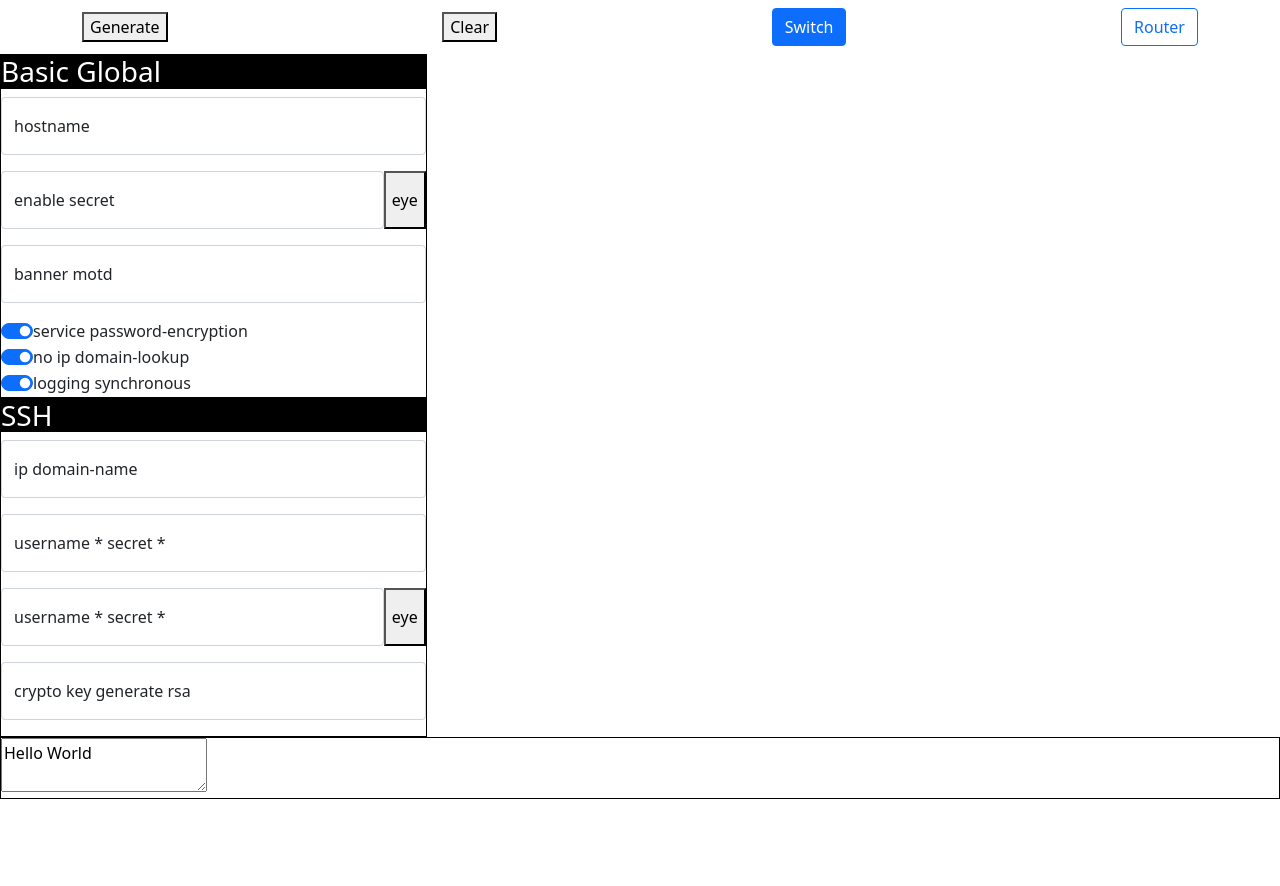
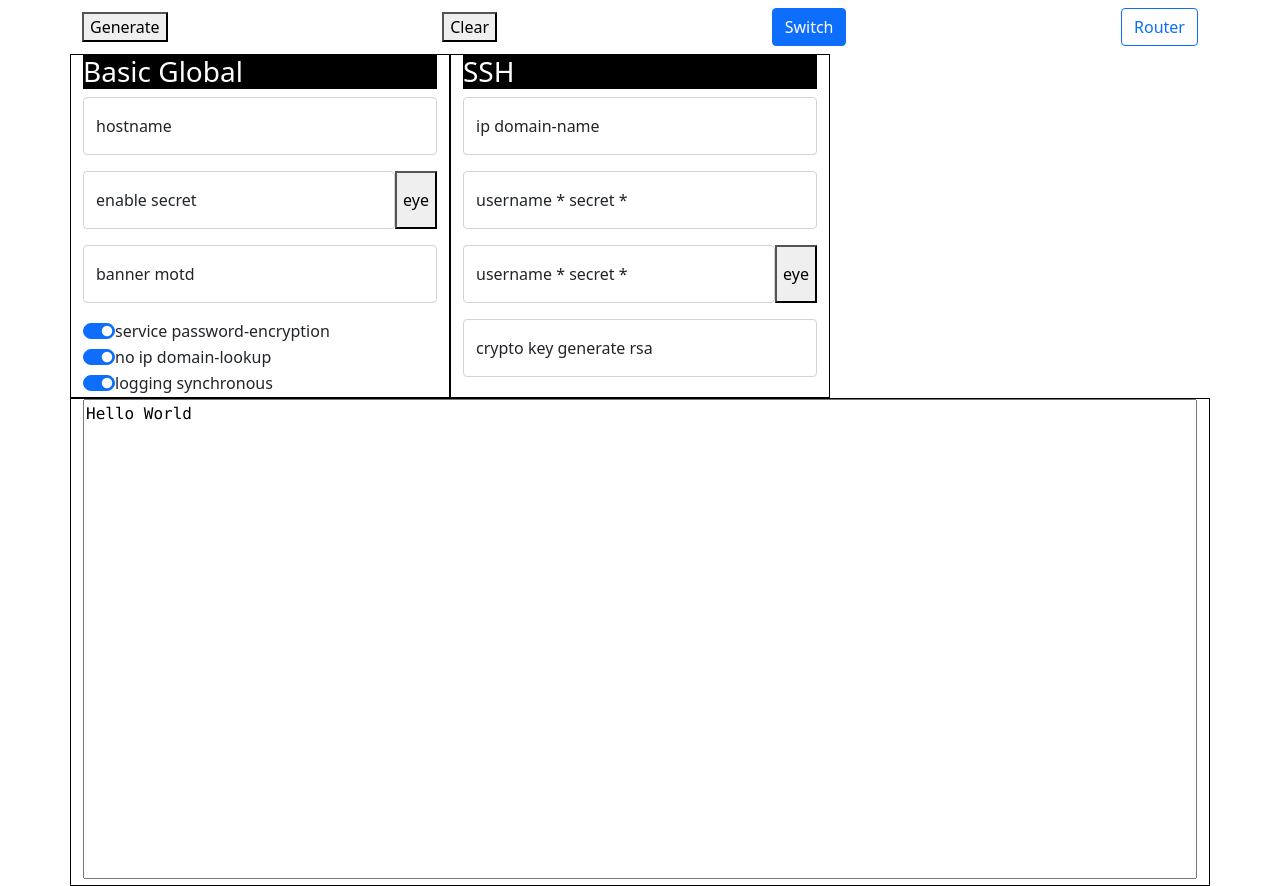
Before and after one commit to JCPedroza/cisco-config, a website: page index.html in a window 1280 px wide. Before the commit the page ends 800 px from the top, so only its background shows below. Drawn offline with Linux system fonts and the light colour scheme.

Commit message:
Now using Bootstrap containers, rows, and columns.

```diff
--- a/index.html
+++ b/index.html
@@ -38,6 +38,7 @@
     <main>
       <!-- Bootstrap floating labels require input->label order and placeholder attribute. -->
 
+      <div class="container"><div class="row">
       <form class="col-12 col-md-6 col-lg-4 form-section">
         <div class="form-section-header">
           <h3>Basic Global</h3>
@@ -95,8 +96,10 @@
       </form>
 
       <form class="col-12 form-section">
-        <textarea id="output-text" readonly>Hello World</textarea>
+        <textarea id="output-text" class="font-monospace" readonly>Hello World</textarea>
       </form>
+
+      </div></div>
     </main>
   </body>
 </html>
--- a/scripts/config-generator.js
+++ b/scripts/config-generator.js
@@ -11,15 +11,14 @@
     basicGlobal
   ];
 
-  const getRadioIsDevice = () => {
+  const deviceType = () => {
     const selected = document.querySelector('input[name="options"]:checked');
     return selected.value;
   };
 
   const generateConfig = () => {
-    return commandBlocks.reduce((configRender, block) => {
-      return configRender + block.render() + '\n';
-    }, '');
+    const reducer = (tail, block) => tail + block.render(deviceType()) + '\n';
+    return commandBlocks.reduce(reducer, '');
   };
 
   const setOutputText = () => {
@@ -27,7 +26,6 @@
   };
 
   const clearOutputText = () => {
-    console.log(getRadioIsDevice());  // debug
     outputText.value = '';
   };
 
--- a/styles/main.css
+++ b/styles/main.css
@@ -1,3 +1,9 @@
+textarea {
+  width: 100%;
+  height: 30rem;
+  resize: none;
+}
+
 .form-section {
   border: 1px solid black;
 }
```
